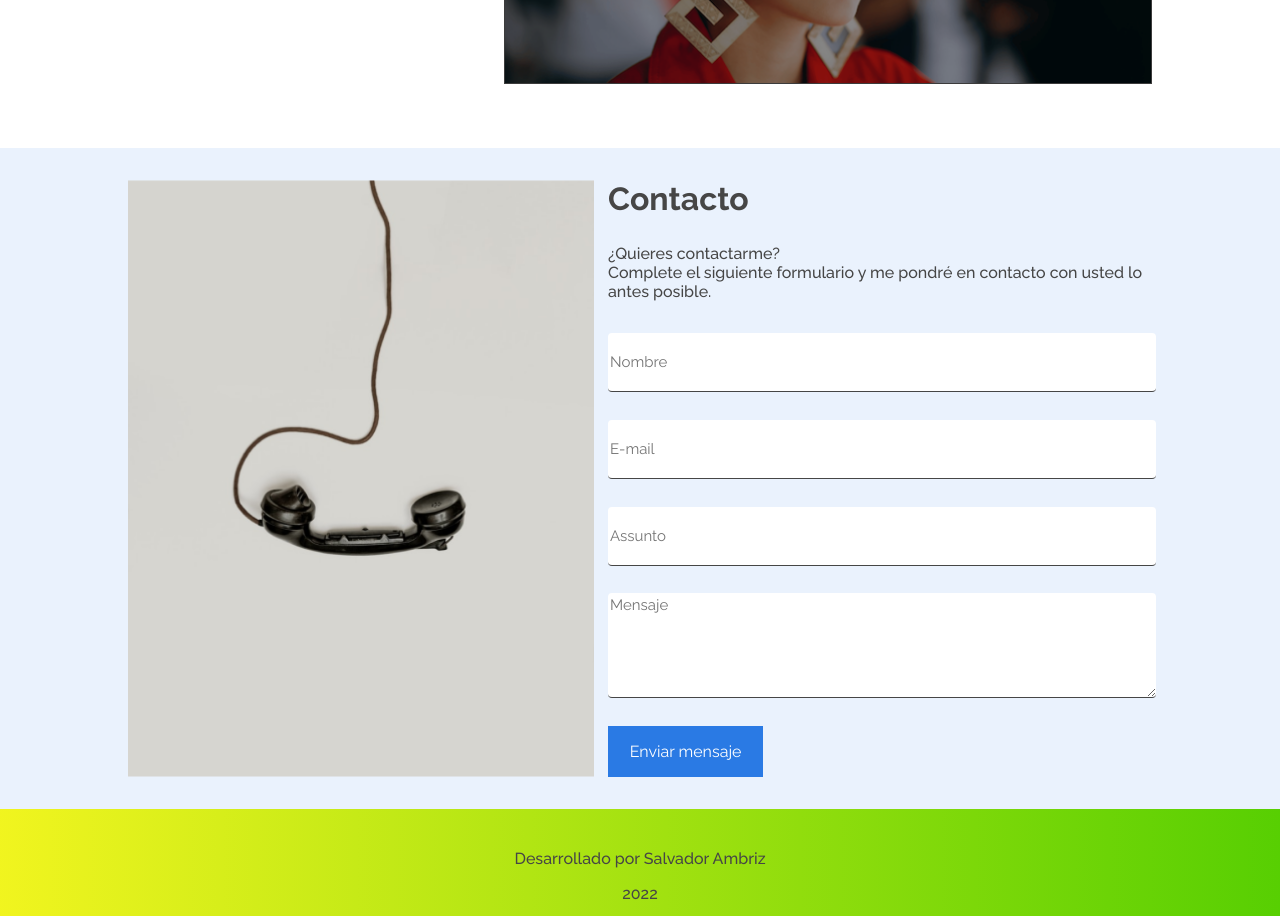
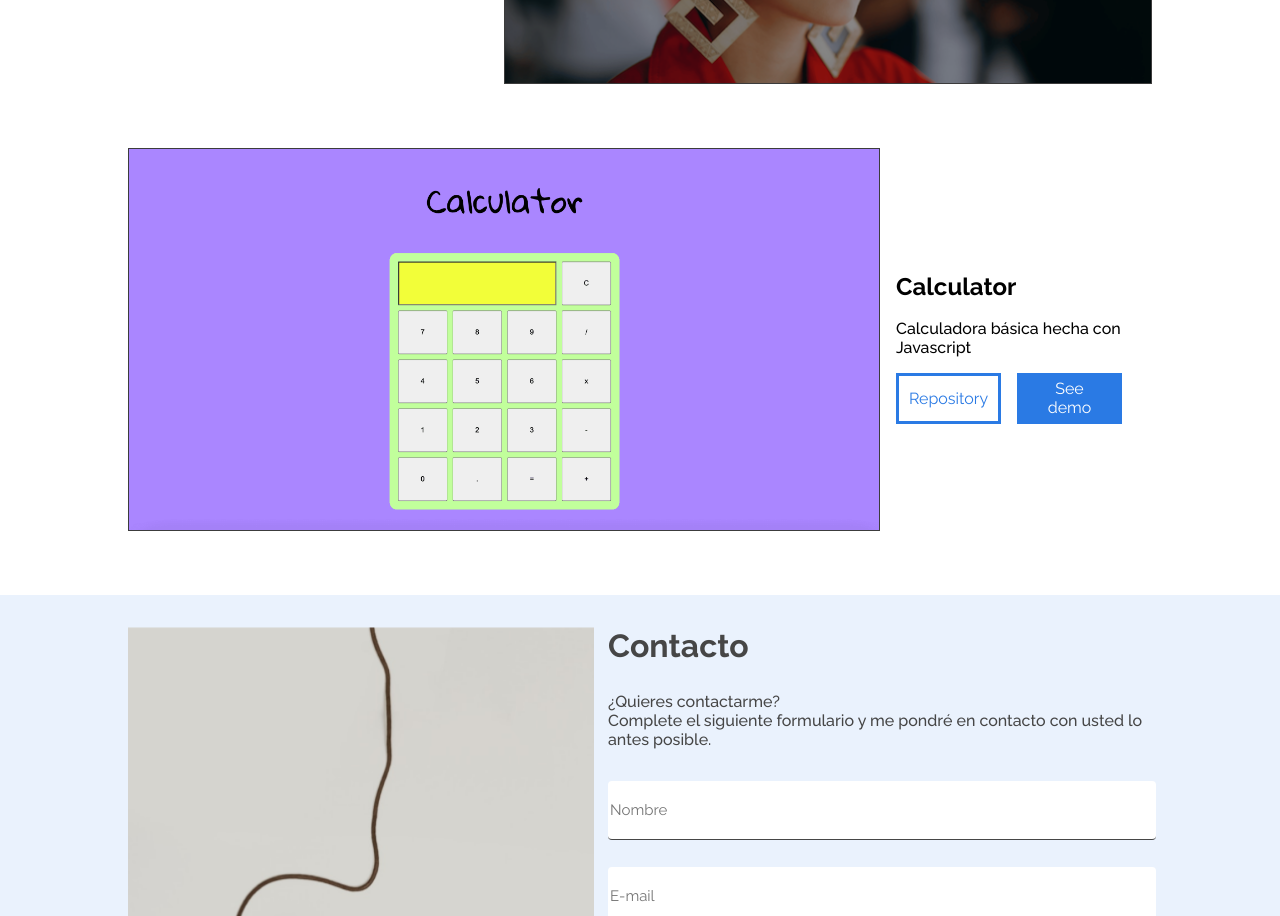
Before and after one commit to salvatoresonic/Portfolio, a plain HTML site: page index.html in a window 1280 px wide. Shown: the part 4090-5006 px from the top of the page. Drawn offline with Linux system fonts and the light colour scheme.

Commit message:
Calculator

```diff
--- a/index.html
+++ b/index.html
@@ -408,6 +408,32 @@
             </div>
           </div>
         </div>
+
+        <div class="experiencie__box">
+          <!-- Pon el logotipo/captura de pantalla de tu proyecto -->
+          <img class="experience__img" src="img/img_calculator.png" />
+          <div class="experience__info">
+            <h2 class="experience__title">Calculator</h2>
+            <h3 class="experience__text">
+              Calculadora básica hecha con Javascript
+            </h3>
+            <div class="experience__description">
+              <!-- Pon el enlace del proyecto en Github o GithubPages -->
+              <span class="experience__repo"
+                ><a href="https://github.com/salvatoresonic/calculator"
+                  ><button class="experiencia__botao--repo">
+                    Repository
+                  </button></a
+                ></span
+              >
+              <span class="experience__demo"
+                ><a href="https://salvatoresonic.github.io/calculator/"
+                  ><button class="experience__botao--demo">See demo</button></a
+                ></span
+              >
+            </div>
+          </div>
+        </div>
       </section>
 
       <!-- Sección de Contacto -->
```
Also changed, not shown: img/img_calculator.png (added), 1 other file.
